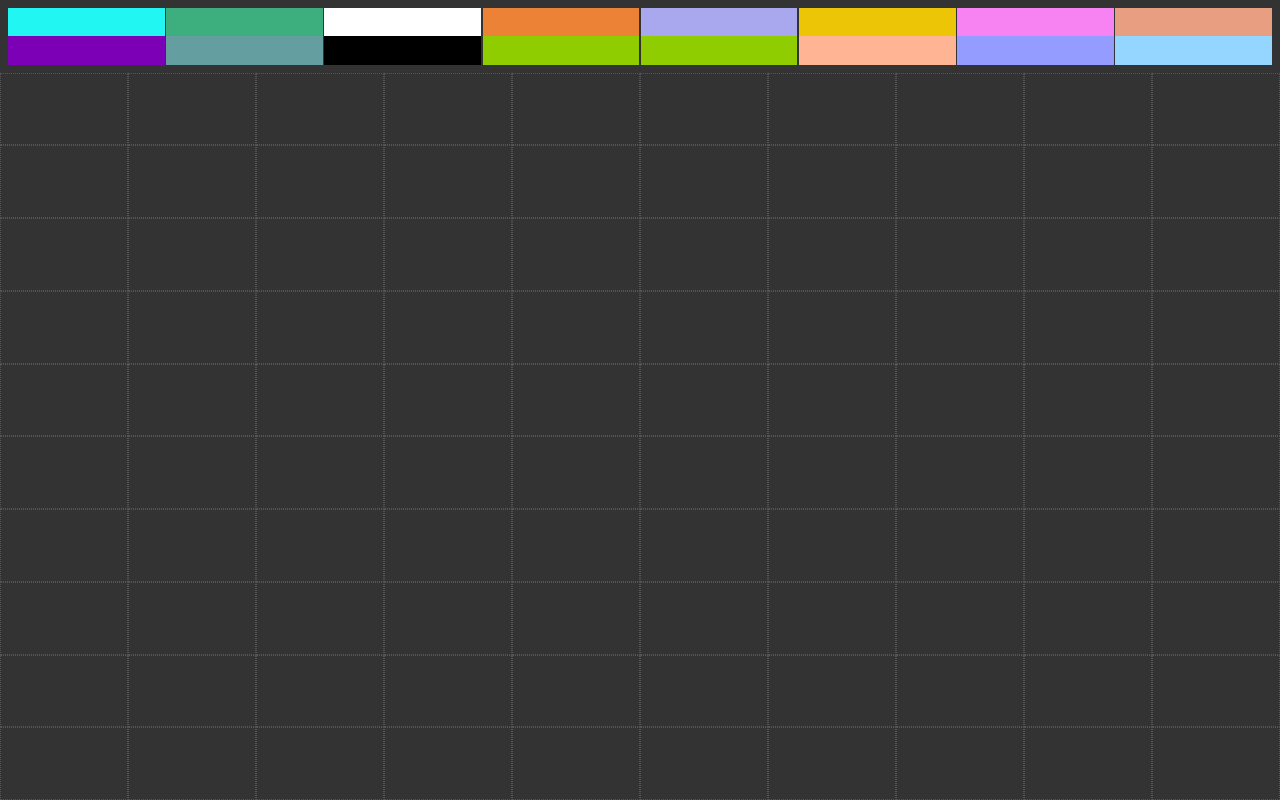
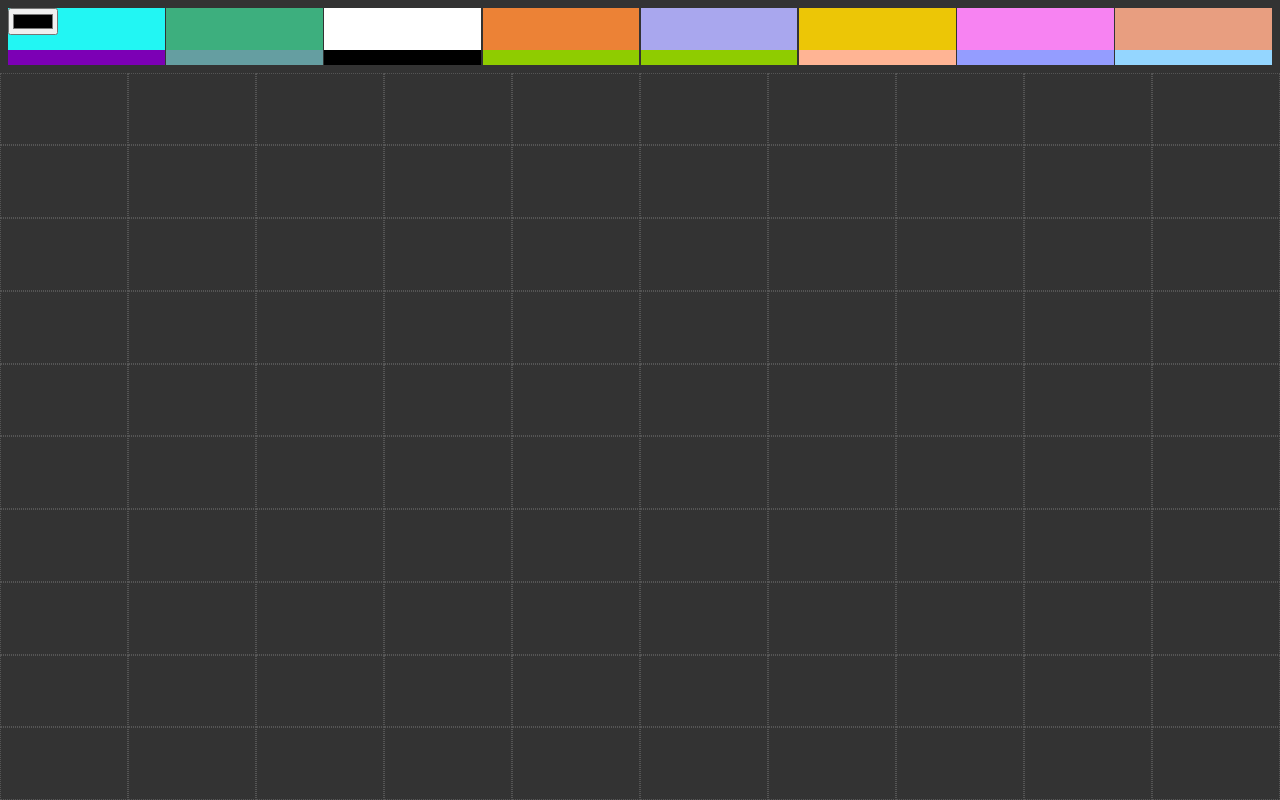
Before and after one commit to Marion1b/bre02-ran-j12, a plain HTML site: page index.html in a window 1280 px wide. Drawn offline with Linux system fonts and the light colour scheme.

Commit message:
start bonus 3

```diff
--- a/assets/js/main.js
+++ b/assets/js/main.js
@@ -16,14 +16,6 @@ function getSelectedColor()
 
     return null;
 }
-
-function addColors(container){
-    for(let i=0; i<8; i++){
-        let newDiv = document.createElement('div')
-        container.appendChild(newDiv)
-    }
-}
-
 function loadPalette(palette)
 {
     let colors = palette;
@@ -37,15 +29,13 @@ function loadPalette(palette)
 
 
 window.addEventListener("DOMContentLoaded", function(){
-    let header = document.querySelector('header')
-    addColors(header)
     loadPalette(["#22f6f3", "#3daf7e", "#ffffff", "#ec8236", "#a9a7ee", "#ecc606", "#f783f2", "#e89e80",
                 "#7c00b5", "#659ea1", "#000000", "#8fcc00", "#8fcc00", "#ffb494", "#949dff", "#94d6ff"]);
 
     // le code de l'étape 2 se passe ici
-    let elements = document.querySelectorAll('header div')
-    for(let i=0; i<elements.length; i++){
-        elements[i].addEventListener('click', function(event){
+    let headerDiv = document.querySelectorAll('header div')
+    for(let i=0; i<headerDiv.length; i++){
+        headerDiv[i].addEventListener('click', function(event){
             selectColor(event)
             console.log(getSelectedColor())
         })
--- a/index.html
+++ b/index.html
@@ -10,6 +10,30 @@
     </head>
     <body>
         <header>
+            <div>
+                <input type="color">
+            </div>
+            <div>
+
+            </div>
+            <div>
+
+            </div>
+            <div>
+
+            </div>
+            <div>
+
+            </div>
+            <div>
+
+            </div>
+            <div>
+
+            </div>
+            <div>
+
+            </div>
             <div>
 
             </div>
```
